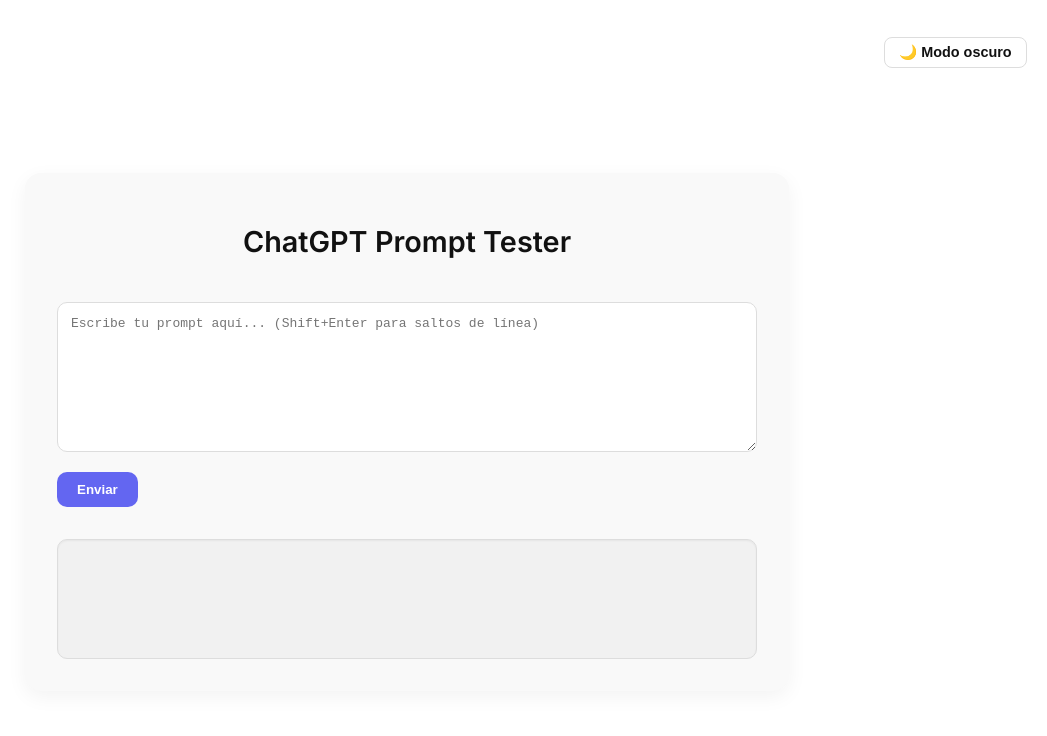
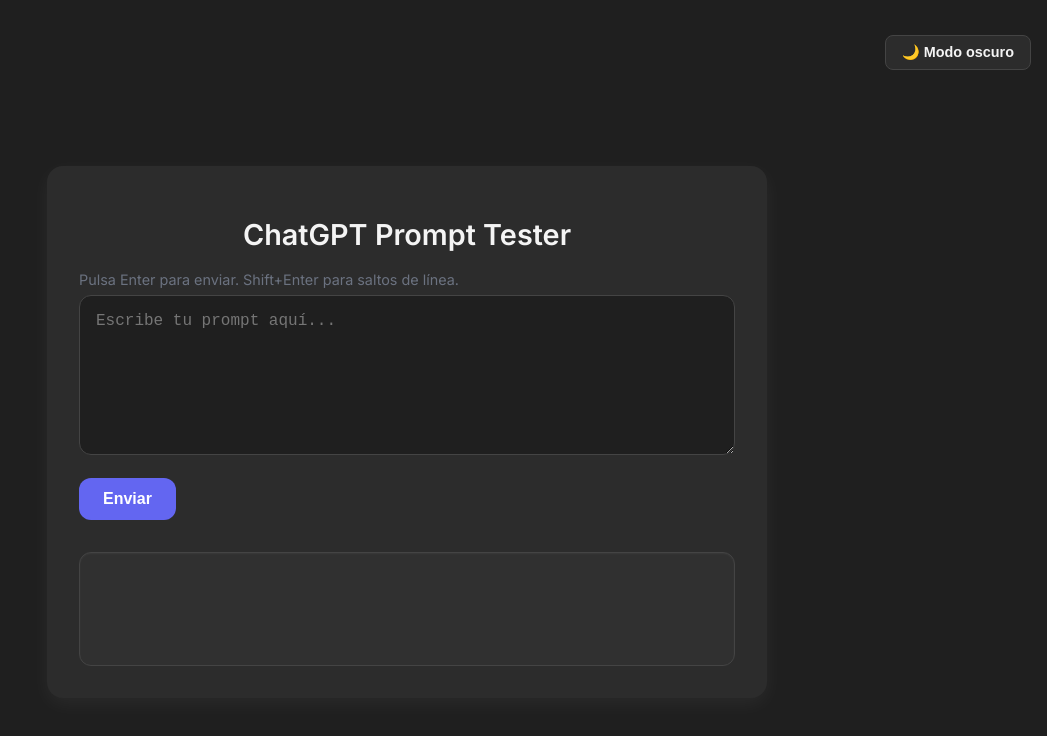
Before and after one commit to ALVPI/DIAS, a plain HTML site: page index.html in a window 1280 px wide. Both pictures are taken after a click on the button "🌙 Modo oscuro". Shown: the whole page, without its empty margins (233-1280 px from the left). Drawn offline with Linux system fonts and the light colour scheme.

Commit message:
Cambios en la GUI

```diff
--- a/CSS/style.css
+++ b/CSS/style.css
@@ -1,104 +1,113 @@
 @import url('https://fonts.googleapis.com/css2?family=Inter:wght@400;600&display=swap');
 
 :root {
-  --bg-color: #ffffff;
-  --text-color: #111111;
-  --textarea-bg: #f9f9f9;
-  --respuesta-bg: #f1f1f1;
-  --primary-color: #6366f1;
-  --button-hover: #4f46e5;
-  --border-color: #dddddd;
-  --shadow-color: rgba(0, 0, 0, 0.05);
+  --bg-color: #f4f4f5;
+  --text-color: #1f2937;
+  --textarea-bg: #ffffff;
+  --respuesta-bg: #f3f4f6;
+  --primary: #6366f1;
+  --primary-hover: #4f46e5;
+  --border: #e5e7eb;
+  --shadow: rgba(0, 0, 0, 0.06);
 }
 
 body.dark {
-  --bg-color: #1e1e1e;
-  --text-color: #f0f0f0;
-  --textarea-bg: #2a2a2a;
+  --bg-color: #1f1f1f;
+  --text-color: #f4f4f4;
+  --textarea-bg: #2c2c2c;
   --respuesta-bg: #303030;
-  --border-color: #444444;
-  --shadow-color: rgba(255, 255, 255, 0.05);
+  --border: #444;
+  --shadow: rgba(255, 255, 255, 0.05);
 }
 
 body {
+  margin: 0;
+  font-family: 'Inter', sans-serif;
   background-color: var(--bg-color);
   color: var(--text-color);
-  font-family: 'Inter', sans-serif;
-  margin: 0;
-  padding: 2em;
   transition: background 0.3s, color 0.3s;
   display: flex;
   justify-content: center;
   align-items: center;
+  padding: 2rem;
   min-height: 100vh;
 }
 
 .container {
   background-color: var(--textarea-bg);
-  padding: 2em;
-  border-radius: 16px;
-  box-shadow: 0 6px 20px var(--shadow-color);
-  max-width: 700px;
+  padding: 2rem;
+  border-radius: 1rem;
+  box-shadow: 0 6px 20px var(--shadow);
   width: 100%;
-  transition: background 0.3s;
+  max-width: 720px;
+  box-sizing: border-box;
 }
 
 h1 {
-  margin-bottom: 1.5em;
+  font-size: 1.8rem;
   text-align: center;
-  font-size: 1.8em;
+  margin-bottom: 1.2rem;
+}
+
+.hint {
+  display: block;
+  font-size: 0.9rem;
+  margin-bottom: 0.4rem;
+  color: #6b7280;
 }
 
 textarea {
   width: 100%;
-  height: 150px;
-  padding: 1em;
+  height: 160px;
+  font-size: 1rem;
+  padding: 1rem;
+  border: 1px solid var(--border);
+  border-radius: 0.75rem;
   background-color: var(--bg-color);
   color: var(--text-color);
-  border: 1px solid var(--border-color);
-  border-radius: 10px;
-  font-size: 1em;
   resize: vertical;
   box-sizing: border-box;
+  transition: border 0.2s;
 }
 
 button {
-  display: inline-block;
-  margin-top: 1.2em;
-  padding: 0.75em 1.5em;
-  background-color: var(--primary-color);
+  margin-top: 1.2rem;
+  padding: 0.75rem 1.5rem;
+  font-size: 1rem;
+  font-weight: 600;
+  background-color: var(--primary);
   color: white;
-  font-weight: 600;
   border: none;
-  border-radius: 10px;
+  border-radius: 0.75rem;
   cursor: pointer;
   transition: background 0.3s;
 }
 
 button:hover {
-  background-color: var(--button-hover);
+  background-color: var(--primary-hover);
 }
 
 #respuesta {
-  margin-top: 2em;
+  margin-top: 2rem;
+  padding: 1rem;
+  border-radius: 0.75rem;
   background: var(--respuesta-bg);
-  padding: 1.2em;
-  border-radius: 10px;
-  border: 1px solid var(--border-color);
+  border: 1px solid var(--border);
   white-space: pre-wrap;
-  box-shadow: inset 0 1px 2px var(--shadow-color);
+  box-shadow: inset 0 1px 2px var(--shadow);
   min-height: 80px;
 }
 
 #toggle-mode {
   position: absolute;
-  top: 20px;
-  right: 20px;
+  top: 1rem;
+  right: 1rem;
   background: none;
+  border: 1px solid var(--border);
+  padding: 0.5rem 1rem;
+  border-radius: 0.5rem;
+  cursor: pointer;
+  font-size: 0.9rem;
   color: var(--text-color);
-  border: 1px solid var(--border-color);
-  border-radius: 8px;
-  padding: 0.4em 1em;
-  cursor: pointer;
-  font-size: 0.9em;
+  background-color: var(--textarea-bg);
 }
--- a/JavaScript/scripts.js
+++ b/JavaScript/scripts.js
@@ -1,9 +1,18 @@
+const encodedKey = ""; // ← pega tu clave codificada aquí (en Base64)
+const promptInput = document.getElementById("prompt");
+const respuestaDiv = document.getElementById("respuesta");
+
 async function enviarPrompt() {
-  const prompt = document.getElementById("prompt").value;
-  const respuestaDiv = document.getElementById("respuesta");
-  respuestaDiv.textContent = "Cargando...";
+  const prompt = promptInput.value.trim();
+  if (!prompt) {
+    respuestaDiv.textContent = "⚠️ Por favor, escribe un prompt antes de enviar.";
+    return;
+  }
 
-  const apiKey = "sk-..."; // tu API key real de OpenAI
+  respuestaDiv.textContent = "⏳ Generando respuesta...";
+
+  try {
+    const apiKey = atob(encodedKey); // decodifica la clave
 
     const response = await fetch("https://api.openai.com/v1/chat/completions", {
       method: "POST",
@@ -13,9 +22,7 @@
       },
       body: JSON.stringify({
         model: "gpt-3.5-turbo",
-      messages: [
-        { role: "user", content: prompt }
-      ]
+        messages: [{ role: "user", content: prompt }]
       })
     });
 
@@ -24,6 +31,26 @@
     if (data.choices?.[0]?.message?.content) {
       respuestaDiv.textContent = data.choices[0].message.content;
     } else {
-    respuestaDiv.textContent = "⚠️ Error: " + (data.error?.message || "Respuesta vacía");
+      respuestaDiv.textContent = "⚠️ Error: " + (data.error?.message || "Respuesta vacía.");
+    }
+  } catch (err) {
+    console.error(err);
+    respuestaDiv.textContent = "❌ Error al conectar con la API.";
   }
 }
+
+// Enviar con Enter
+promptInput.addEventListener("keydown", function (e) {
+  if (e.key === "Enter" && !e.shiftKey) {
+    e.preventDefault();
+    enviarPrompt();
+  }
+});
+
+// Botón de envío
+document.getElementById("enviar-btn").addEventListener("click", enviarPrompt);
+
+// Modo oscuro
+document.getElementById("toggle-mode").addEventListener("click", () => {
+  document.body.classList.toggle("dark");
+});
--- a/index.html
+++ b/index.html
@@ -1,21 +1,24 @@
 <!DOCTYPE html>
 <html lang="es">
 <head>
-  <meta charset="UTF-8">
-  <title>Mini ChatGPT Prompt</title>
-  <link rel="stylesheet" href="CSS/style.css">
+  <meta charset="UTF-8" />
+  <meta name="viewport" content="width=device-width, initial-scale=1.0" />
+  <title>ChatGPT Prompt Tester</title>
+  <link rel="stylesheet" href="CSS/style.css" />
 </head>
 <body>
+  <button id="toggle-mode">🌙 Modo oscuro</button>
   <div class="container">
     <h1>ChatGPT Prompt Tester</h1>
 
-    <button id="toggle-mode">🌙 Modo oscuro</button>
+    <label for="prompt" class="hint">Pulsa Enter para enviar. Shift+Enter para saltos de línea.</label>
+    <textarea id="prompt" placeholder="Escribe tu prompt aquí..."></textarea>
 
-    <textarea id="prompt" placeholder="Escribe tu prompt aquí... (Shift+Enter para saltos de línea)"></textarea>
-    <button onclick="enviarPrompt()">Enviar</button>
+    <button id="enviar-btn">Enviar</button>
 
     <div id="respuesta"></div>
   </div>
+
   <script src="JavaScript/scripts.js"></script>
 </body>
 </html>
```
Lines whose indentation alone changed are shown as unchanged.
